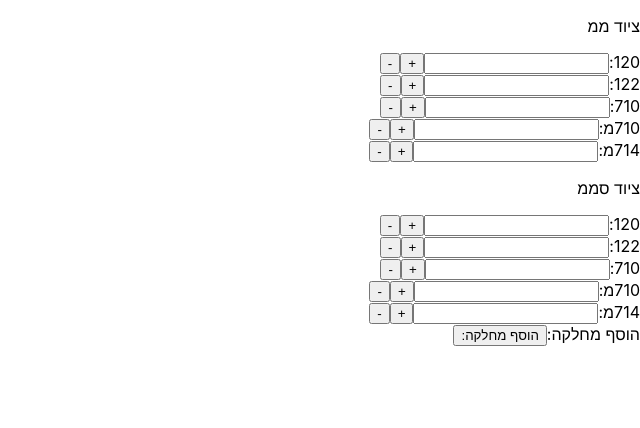
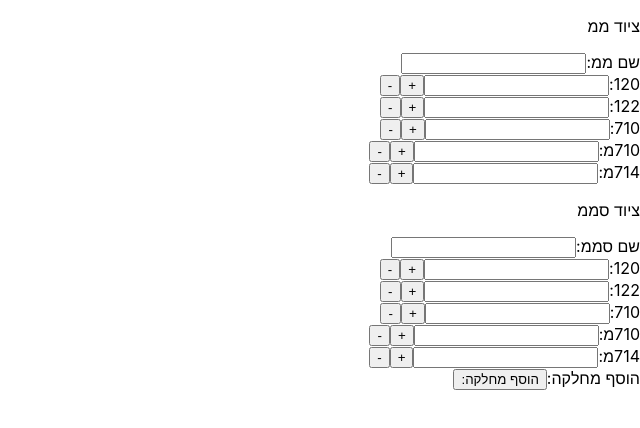
Before and after one commit to ozdavid/guardian, a React (Create React App) app in the folder radioactive/: page / in a window 1280 px wide. Shown: the top 428 px of the page, without its empty margins (640-1280 px from the left). Built offline with nearby package versions, Linux system fonts and the light colour scheme; the HTML template or start-up script is replaced by a standard one.

Commit message:
yuval added name field

```diff
--- a/radioactive/src/try.js
+++ b/radioactive/src/try.js
@@ -63,11 +63,13 @@ class NameForm extends Component {
       ],*/
 
       "mm": {
+          "name": document.getElementById("mm-name").value,
           "equipment":
             mm_array.split(",")
 
       },
       "smm": {
+        "name": document.getElementById("smm-name").value,
           "equipment":
               smm_array.split(",")
 
@@ -81,7 +83,11 @@ class NameForm extends Component {
     return (
       <form dir="rtl">
         <p> ציוד ממ</p>
-
+        <label>
+          שם ממ:
+          <input id = "mm-name" type="text" ref={(input) => this.input = input} />
+        </label>
+        <br />
         <label>
           120:
           <input id = "mm-120" type="text" ref={(input) => this.input = input} />
@@ -123,6 +129,11 @@ class NameForm extends Component {
 
 
         <p> ציוד סממ</p>
+        <label>
+          שם סממ:
+          <input id = "smm-name" type="text" ref={(input) => this.input = input} />
+        </label>
+        <br />
         <label>
           120:
           <input id = "smm-120" type="text" ref={(input) => this.input = input} />
```
